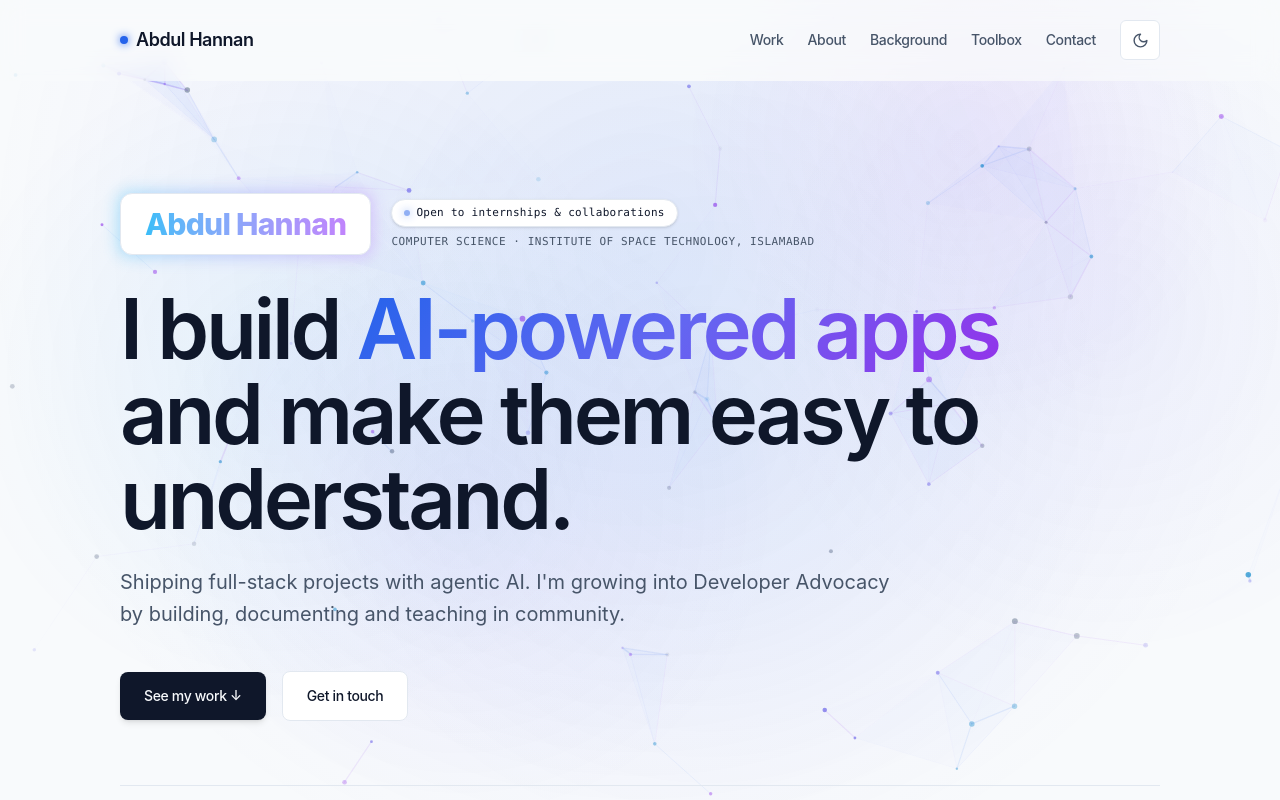
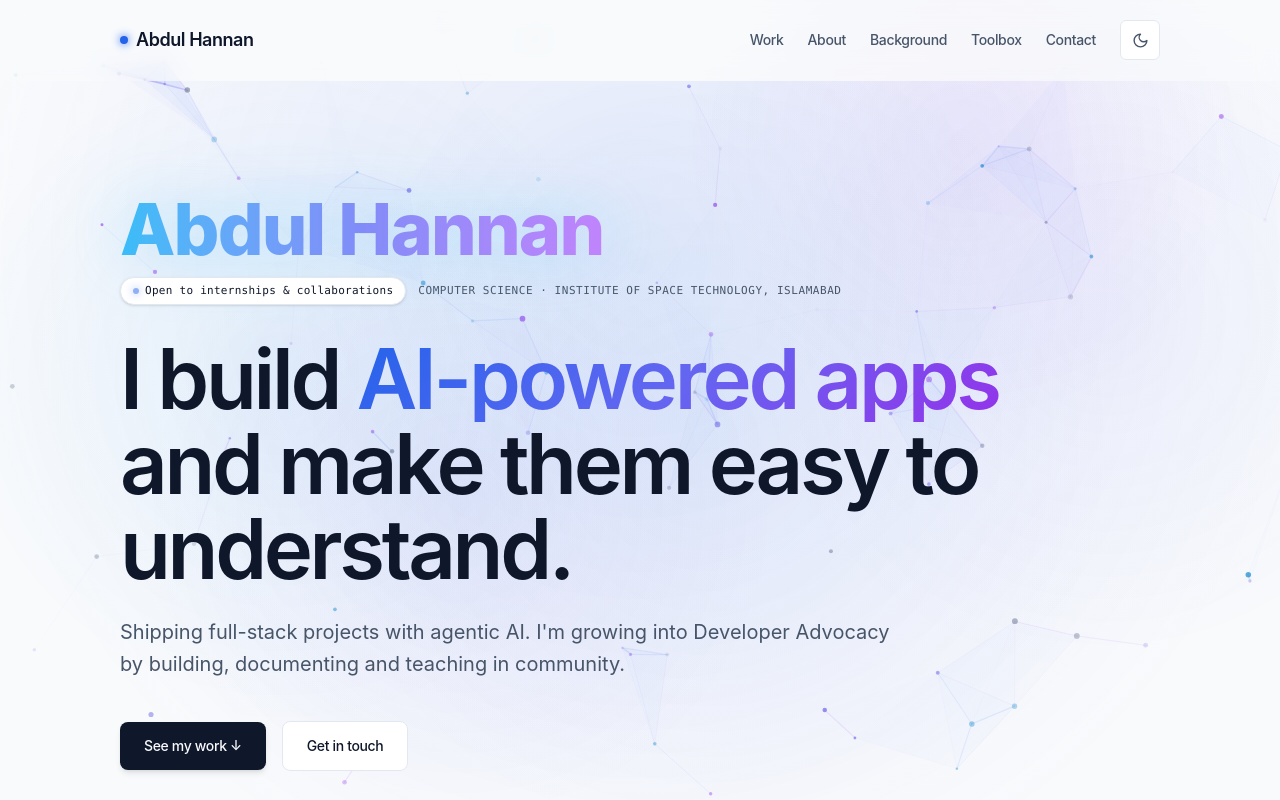
Before and after one commit to abdulhannansajid90/AbdulHannan-Portfolio, a Next.js app: page / in a window 1280 px wide. Shown: the top 800 px of the page. Built offline with nearby package versions, Linux system fonts and the light colour scheme; no server answers.

Commit message:
Redesign hero name: large bold gradient text + refresh deploy workflow

```diff
--- a/src/components/sections/Hero.tsx
+++ b/src/components/sections/Hero.tsx
@@ -14,20 +14,21 @@ export function Hero() {
 
       <div className="max-w-[1120px] mx-auto px-6 sm:px-10">
         <div>
-          {/* Stylized Name & Live Status Row */}
-          <div className="flex flex-wrap items-center gap-5 mb-8">
-            {/* Animated Name Plate */}
-            <div className="relative group cursor-default">
-              <div className="absolute -inset-0.5 bg-gradient-to-r from-[#38BDF8] via-[#818CF8] to-[#C084FC] rounded-xl blur opacity-40 group-hover:opacity-80 transition duration-500" />
-              <div className="relative px-6 py-3 bg-[var(--surface)] border border-[var(--line)] rounded-xl flex items-center">
-                <span className="text-2xl sm:text-3xl font-extrabold tracking-tight text-transparent bg-clip-text bg-gradient-to-r from-[#38BDF8] to-[#C084FC]">
-                  Abdul Hannan
-                </span>
-              </div>
-            </div>
+          {/* Name + Status */}
+          <div className="mb-8">
+            {/* Large glowing name */}
+            <h2 className="text-5xl sm:text-6xl lg:text-7xl font-extrabold tracking-tight mb-3 leading-none">
+              <span
+                className="text-transparent bg-clip-text bg-gradient-to-r from-[#38BDF8] via-[#818CF8] to-[#C084FC]"
+                style={{ filter: 'drop-shadow(0 0 32px rgba(56,189,248,0.35))' }}
+              >
+                Abdul Hannan
+              </span>
+            </h2>
 
-            <div className="mt-2 sm:mt-0">
-              <div className="inline-flex items-center gap-1.5 px-3 py-1 rounded-full text-[10px] sm:text-[11px] font-mono font-medium tracking-wide bg-[var(--surface)] text-[var(--ink)] border border-[var(--line)] shadow-sm hover:border-[var(--accent)]/50 transition-colors mb-1.5 backdrop-blur-sm">
+            {/* Small status + kicker below */}
+            <div className="flex flex-wrap items-center gap-3 mt-3">
+              <div className="inline-flex items-center gap-1.5 px-3 py-1 rounded-full text-[10px] sm:text-[11px] font-mono font-medium tracking-wide bg-[var(--surface)] text-[var(--ink)] border border-[var(--line)] shadow-sm hover:border-[var(--accent)]/50 transition-colors backdrop-blur-sm">
                 <span className="w-1.5 h-1.5 rounded-full bg-[var(--accent)] shrink-0 animate-pulse shadow-[0_0_8px_var(--accent)]" />
                 <span>Open to internships &amp; collaborations</span>
               </div>
```
